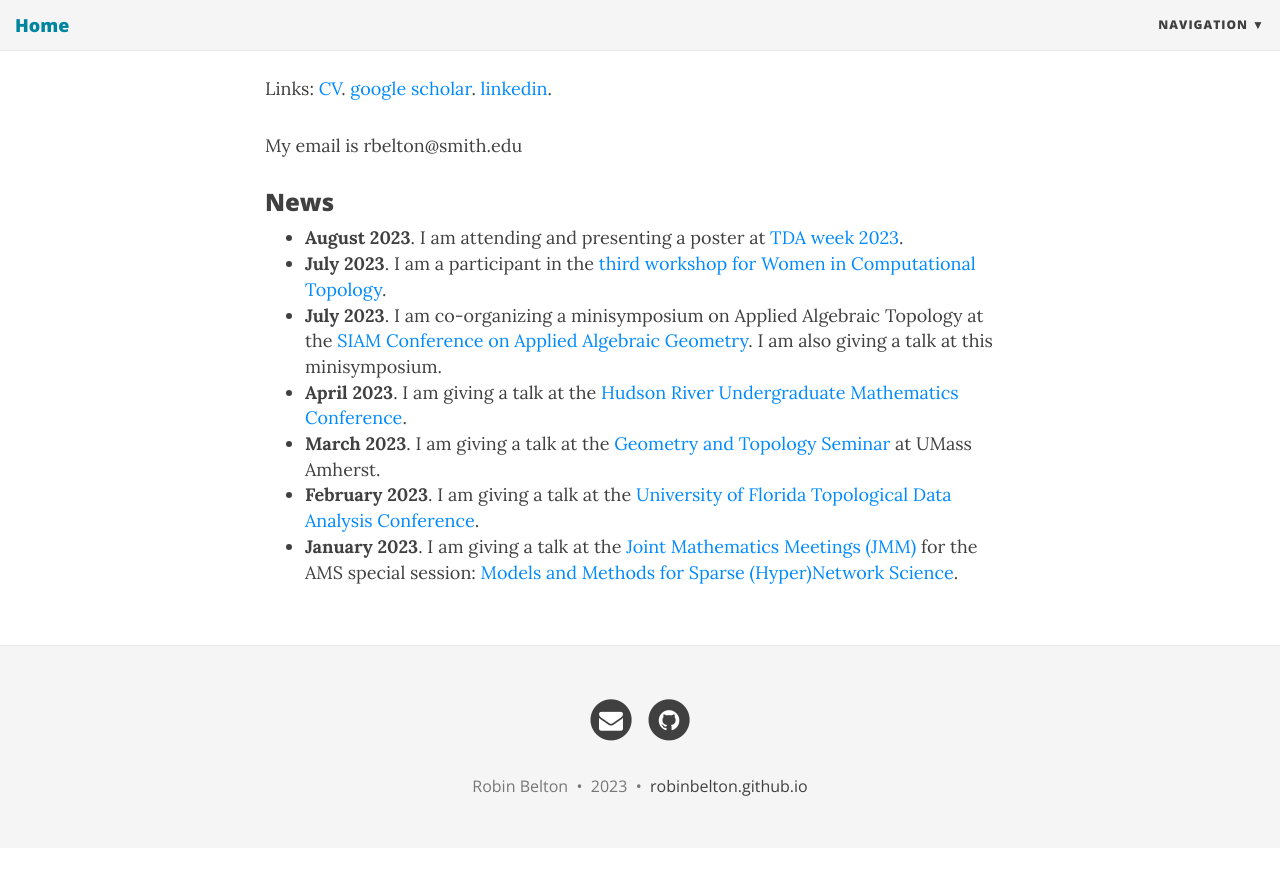
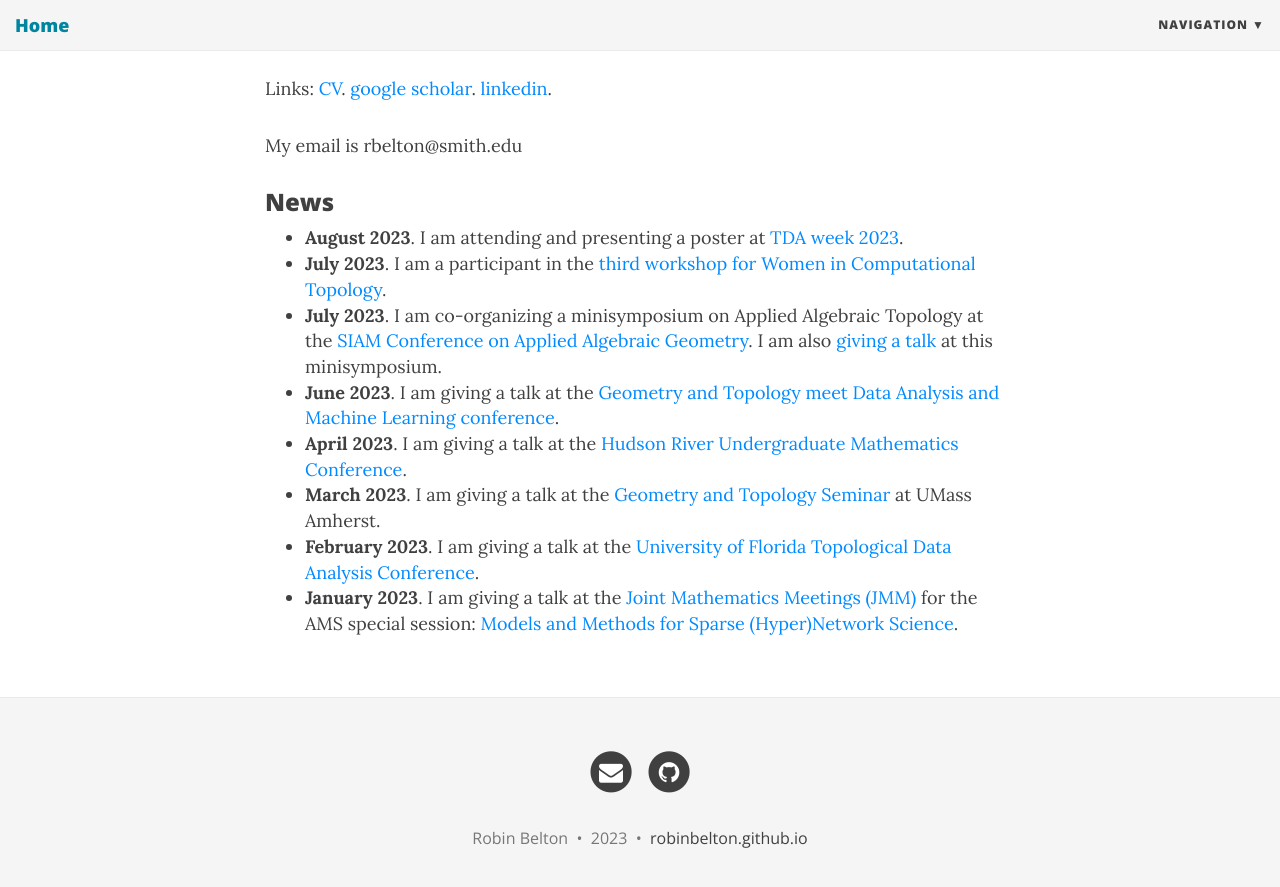
Before and after one commit to robinbelton/robinbelton.github.io, a Jekyll site: the page built from index.html, in a window 1280 px wide and 900 px high, scrolled down 540 px. Shown: the top 887 px of the window. Built offline with Jekyll 4.4.1, drawn with Linux system fonts in a browser that asks for light colours; nearby versions of some CDN libraries; the list of posts is cut into pages by our own code; before the commit the page ends 1388 px from its top, so only the background shows below that.

Commit message:
Update homepage

```diff
--- a/index.html
+++ b/index.html
@@ -21,7 +21,8 @@ use-site-title: true
 <ul>
     <li><b>August 2023</b>. I am attending and presenting a poster at <a href = "https://sites.google.com/view/tdaweek2023/home">TDA week 2023</a>.
     <li><b>July 2023</b>. I am a participant in the <a href = "https://bernoulli.epfl.ch/programs/wincomptop-women-in-computational-topology-3/"> third workshop for Women in Computational Topology</a>.
-    <li><b>July 2023</b>. I am co-organizing a minisymposium on Applied Algebraic Topology at the <a href = "https://www.siam.org/conferences/cm/conference/ag23">SIAM Conference on Applied Algebraic Geometry</a>. I am also giving a talk at this minisymposium.
+    <li><b>July 2023</b>. I am co-organizing a minisymposium on Applied Algebraic Topology at the <a href = "https://www.siam.org/conferences/cm/conference/ag23">SIAM Conference on Applied Algebraic Geometry</a>. I am also <a href = "https://meetings.siam.org/sess/dsp_programsess.cfm?SESSIONCODE=77681">giving a talk</a> at this minisymposium.
+    <li><b>June 2023</b>. I am giving a talk at the <a href = "https://gtdaml.wixsite.com/2023">Geometry and Topology meet Data Analysis and Machine Learning conference</a>.
     <li><b>April 2023</b>. I am giving a talk at the <a href = "https://sites.google.com/view/hrumc/home">Hudson River Undergraduate Mathematics Conference</a>.
     <li><b>March 2023</b>. I am giving a talk at the <a href = "https://www.umass.edu/mathematics-statistics/seminars/geometry-and-topology-seminar">Geometry and Topology Seminar</a> at UMass Amherst.
     <li><b>February 2023</b>. I am giving a talk at the <a href = "https://people.clas.ufl.edu/peterbubenik/uftda2023/">University of Florida Topological Data Analysis Conference</a>.
```
